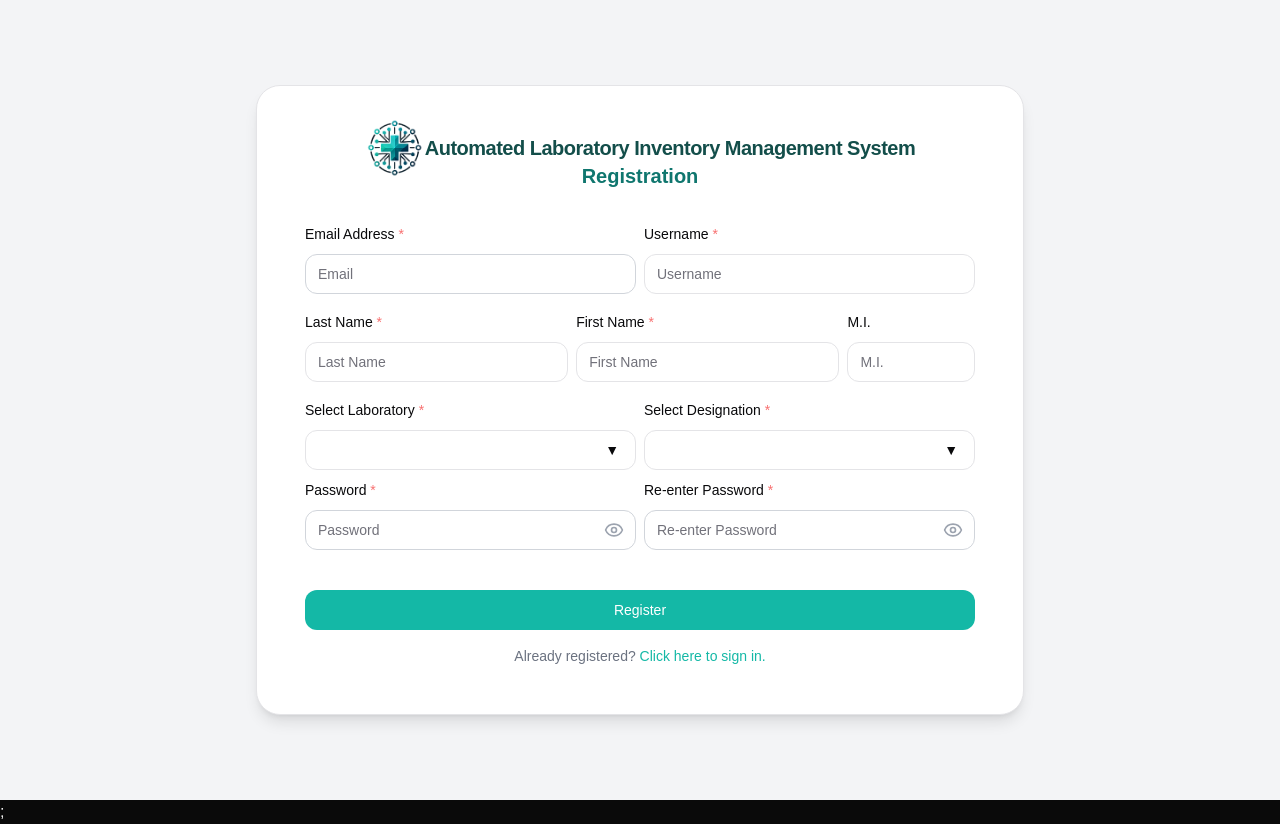
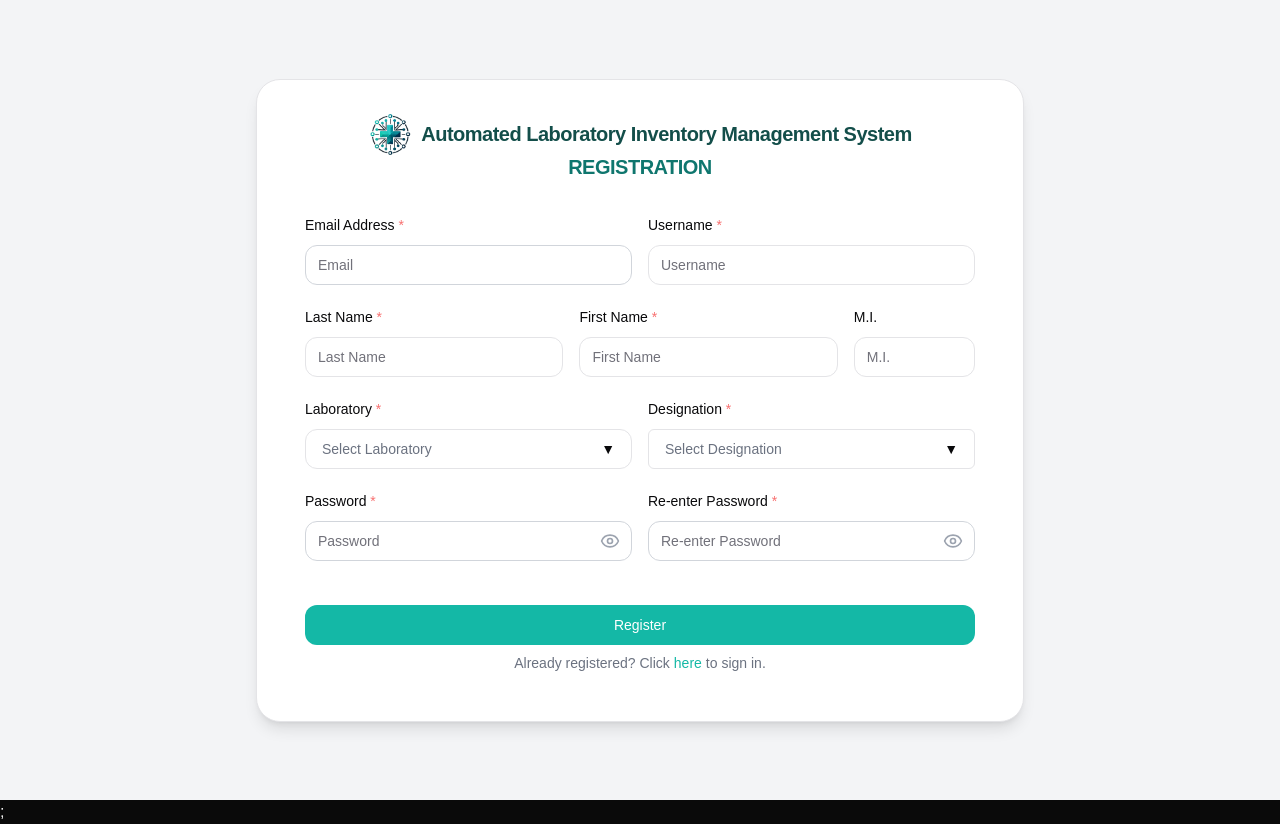
Before and after one commit to kristinjuwel/automated-laboratory-inventory, a Next.js app: page /registration in a window 1280 px wide. Built offline with nearby package versions, Linux system fonts and the light colour scheme.

Commit message:
fix: ui edits

```diff
--- a/src/app/(main)/login/page.tsx
+++ b/src/app/(main)/login/page.tsx
@@ -44,17 +44,17 @@ const LoginPage = () => {
   return (
     <div className="flex w-screen h-screen items-center justify-center bg-gray-100">
       <Card className="lg:w-3/5 md:w-4/5 md:flex-row flex max-w-screen-2xl h-auto md:h-2/3 shadow-lg rounded-3xl">
-        <div className="hidden w-1/2 p-12 bg-teal-100 h-full rounded-3xl rounded-r-none md:flex flex-col items-center">
-          <h1 className="lg:text-2xl xl:text-xl text-center font-bold antialiased mb-4 tracking-tight text-teal-900 transition duration-500 hover:scale-105">
-            Automated Laboratory Inventory Management System
-          </h1>
+        <div className="hidden w-1/2 p-8 bg-teal-100 h-full rounded-3xl rounded-r-none md:flex flex-col items-center">
           <Image
             src="/images/logo.png"
             alt="Logo"
-            className="transition duration-500 hover:scale-105"
+            className="transition duration-500 hover:scale-105 mt-3"
             height={300}
             width={300}
           />
+          <h1 className="text-lg px-5 pt-2 text-center font-bold antialiased tracking-tight text-teal-900 transition duration-500 hover:scale-105">
+            Automated Laboratory Inventory Management System
+          </h1>
         </div>
         <div className="sm:w-full md:w-1/2 flex flex-col h-full p-12 rounded-3xl rounded-l-none overflow-auto	">
           <div className="flex flex-col md:hidden items-center justify-center">
@@ -62,8 +62,8 @@ const LoginPage = () => {
               src="/images/logo.png"
               alt="Logo"
               className="transition duration-500 hover:scale-105"
-              height={60}
-              width={60}
+              height={45}
+              width={45}
             />
             <h1 className="text-base md:text-xl text-center font-bold antialiased tracking-tight text-teal-900 transition duration-500 hover:scale-105">
               Automated Laboratory Inventory Management System
--- a/src/app/(main)/registration/page.tsx
+++ b/src/app/(main)/registration/page.tsx
@@ -32,6 +32,7 @@ import {
 } from "@/components/ui/dialog";
 import { Eye, EyeOff } from "lucide-react";
 import OTPVerification from "@/components/molecules/verification";
+import { cn } from "@/lib/utils";
 
 interface RegisterFormValues {
   email: string;
@@ -126,27 +127,27 @@ const RegisterPage = () => {
   return (
     <div className="flex w-screen h-screen items-center justify-center bg-gray-100">
       <Card className="py-8 px-8 md:px-12 lg:w-3/5 md:w-4/5 w-full h-full md:h-auto max-w-screen-2xl shadow-lg rounded-3xl overflow-y-auto">
-        <div className="flex flex-col md:flex-row items-center justify-center">
+        <div className="flex flex-col gap-2 md:flex-row items-center justify-center">
           <Image
             src="/images/logo.png"
             alt="Logo"
             className="transition duration-500 hover:scale-105"
-            height={60}
-            width={60}
+            height={45}
+            width={45}
           />
           <h1 className="text-base md:text-xl text-center font-bold antialiased tracking-tight text-teal-900 transition duration-500 hover:scale-105">
             Automated Laboratory Inventory Management System
           </h1>
         </div>
-        <h1 className="text-base md:text-xl font-bold text-teal-700 text-center pb-8 md:-mt-4">
-          Registration
+        <h1 className="text-base md:text-xl font-bold text-teal-700 text-center pb-8 tracking-tight md:-mt-1">
+          REGISTRATION
         </h1>
 
         <Toaster />
 
         <Form {...form}>
           <form onSubmit={form.handleSubmit(handleRegister)} className="mb-4">
-            <div className="grid md:grid-cols-2 grid-cols-1 gap-2 mb-4">
+            <div className="grid md:grid-cols-2 grid-cols-1 gap-4 mb-5">
               <FormField
                 name="email"
                 render={({ field }) => (
@@ -192,7 +193,7 @@ const RegisterPage = () => {
               />
             </div>
 
-            <div className="grid grid-cols-3 md:grid-cols-5 gap-2 mb-4">
+            <div className="grid grid-cols-3 md:grid-cols-5 gap-4 mb-5">
               <FormField
                 name="lastName"
                 render={({ field }) => (
@@ -250,13 +251,13 @@ const RegisterPage = () => {
               />
             </div>
 
-            <div className="grid grid-cols-2 gap-2 mb-2">
+            <div className="grid grid-cols-2 gap-4 mb-5">
               <FormField
                 name="laboratory"
                 render={({ field }) => (
                   <FormItem>
                     <FormLabel>
-                      Select Laboratory <span className="text-red-400">*</span>
+                      Laboratory <span className="text-red-400">*</span>
                     </FormLabel>
                     <DropdownMenu>
                       <DropdownMenuTrigger asChild>
@@ -264,14 +265,18 @@ const RegisterPage = () => {
                           variant="outline"
                           className="rounded-xl w-full flex justify-between items-center"
                         >
-                          <span>
+                          <span
+                            className={cn(
+                              field.value ? "text-black" : "text-gray-500"
+                            )}
+                          >
                             {field.value === 1
                               ? "Pathology"
                               : field.value === 2
                               ? "Immunology"
                               : field.value === 3
                               ? "Microbiology"
-                              : ""}
+                              : "Select Laboratory"}
                           </span>
                           <span className="ml-auto">▼</span>
                         </Button>
@@ -305,15 +310,21 @@ const RegisterPage = () => {
                 render={({ field }) => (
                   <FormItem>
                     <FormLabel>
-                      Select Designation <span className="text-red-400">*</span>
+                      Designation <span className="text-red-400">*</span>
                     </FormLabel>
                     <DropdownMenu>
                       <DropdownMenuTrigger asChild>
                         <Button
                           variant="outline"
-                          className="w-full flex justify-between items-center rounded-xl"
+                          className="w-full flex justify-between items-center"
                         >
-                          <span>{field.value || ""}</span>
+                          <span
+                            className={cn(
+                              field.value ? "text-black" : "text-gray-500"
+                            )}
+                          >
+                            {field.value || "Select Designation"}
+                          </span>
                           <span className="ml-auto">▼</span>
                         </Button>
                       </DropdownMenuTrigger>
@@ -344,7 +355,7 @@ const RegisterPage = () => {
                 )}
               />
             </div>
-            <div className="grid-cols-1 grid md:grid-cols-2 gap-2 mb-4">
+            <div className="grid-cols-1 grid md:grid-cols-2 gap-4 mb-5">
               <FormField
                 name="password"
                 render={({ field }) => (
@@ -430,14 +441,15 @@ const RegisterPage = () => {
             >
               Register
             </Button>
-            <p className="mt-4 text-gray-500 text-sm text-center">
-              Already registered?{" "}
+            <p className="mt-2 text-gray-500 text-sm text-center">
+              Already registered? Click
               <a
                 onClick={() => router.push("/login")}
-                className="text-teal-500 hover:text-teal-700 transition-colors duration-300 ease-in-out"
+                className="mx-1 text-teal-500 hover:text-teal-700 transition-colors duration-300 ease-in-out"
               >
-                Click here to sign in.
+                here
               </a>
+              to sign in.
             </p>
           </form>
         </Form>
```
